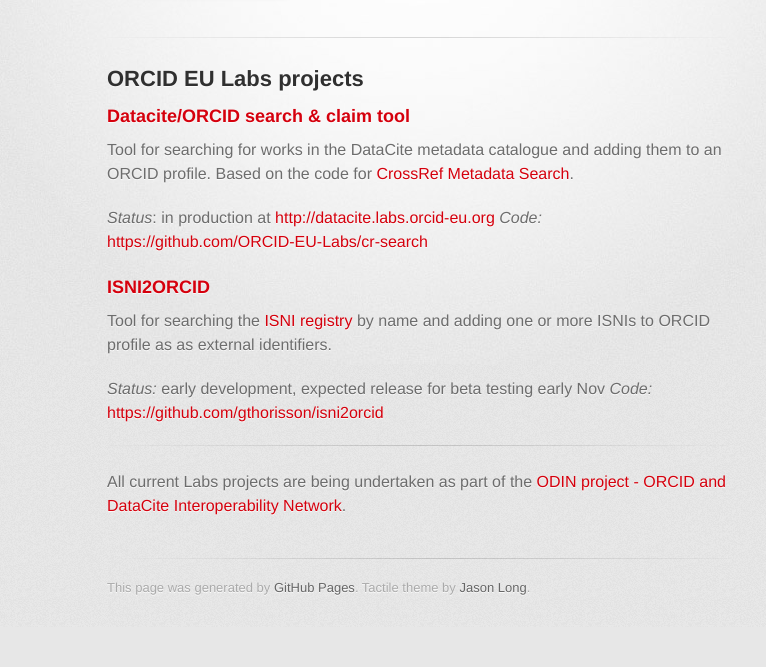
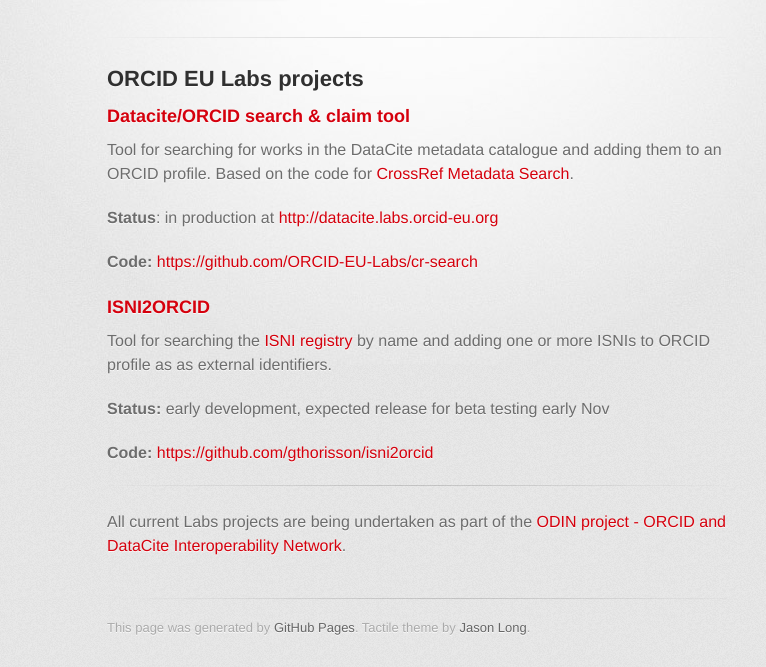
Before and after one commit to ORCID-EU-Labs/ORCID-EU-Labs.github.io, a plain HTML site: page index.html in a window 1280 px wide. Shown: the part 209-876 px from the top of the page, without its empty margins (223-989 px from the left). Before the commit the page ends 836 px from the top, so only its background shows below. Drawn offline with Linux system fonts and the light colour scheme; a web font is replaced by a local one.

Commit message:
Replace master branch with page content via GitHub

```diff
--- a/index.html
+++ b/index.html
@@ -37,8 +37,9 @@
 
 <p>Tool for searching for works in the DataCite metadata catalogue and adding them to an ORCID profile. Based on the code for <a href="http://search.crossref.org">CrossRef Metadata Search</a>.</p>
 
-<p><em>Status</em>: in production at <a href="http://datacite.labs.orcid-eu.org">http://datacite.labs.orcid-eu.org</a>
-<em>Code:</em> <a href="https://github.com/ORCID-EU-Labs/cr-search">https://github.com/ORCID-EU-Labs/cr-search</a></p>
+<p><strong>Status</strong>: in production at <a href="http://datacite.labs.orcid-eu.org">http://datacite.labs.orcid-eu.org</a></p>
+
+<p><strong>Code:</strong> <a href="https://github.com/ORCID-EU-Labs/cr-search">https://github.com/ORCID-EU-Labs/cr-search</a></p>
 
 <h3>
 <a name="isni2orcid" class="anchor" href="#isni2orcid"><span class="octicon octicon-link"></span></a>ISNI2ORCID</h3>
@@ -46,8 +47,9 @@
 <p>Tool for searching the <a href="http://isni.org">ISNI registry</a> by name and adding one or more
 ISNIs to ORCID profile as as external identifiers.</p>
 
-<p><em>Status:</em> early development, expected release for beta testing early Nov
-<em>Code:</em> <a href="https://github.com/gthorisson/isni2orcid">https://github.com/gthorisson/isni2orcid</a></p>
+<p><strong>Status:</strong> early development, expected release for beta testing early Nov </p>
+
+<p><strong>Code:</strong> <a href="https://github.com/gthorisson/isni2orcid">https://github.com/gthorisson/isni2orcid</a></p>
 
 <hr><p>All current Labs projects are being undertaken as part of the <a href="http://odin-project.eu">ODIN project - ORCID and DataCite Interoperability Network</a>.</p>
         </section>
--- a/params.json
+++ b/params.json
@@ -1 +1 @@
-{"name":"ORCID EU Labs","tagline":"ORCID EU Labs projects","body":"## ORCID EU Labs projects\r\n\r\n\r\n### Datacite/ORCID search & claim tool\r\n\r\nTool for searching for works in the DataCite metadata catalogue and adding them to an ORCID profile. Based on the code for [CrossRef Metadata Search](http://search.crossref.org).\r\n\r\n*Status*: in production at http://datacite.labs.orcid-eu.org\r\n*Code:* https://github.com/ORCID-EU-Labs/cr-search\r\n\r\n\r\n\r\n### ISNI2ORCID \r\n\r\nTool for searching the [ISNI registry](http://isni.org) by name and adding one or more\r\nISNIs to ORCID profile as as external identifiers.\r\n\r\n*Status:* early development, expected release for beta testing early Nov \r\n*Code:* https://github.com/gthorisson/isni2orcid\r\n\r\n\r\n***\r\n\r\nAll current Labs projects are being undertaken as part of the [ODIN project - ORCID and DataCite Interoperability Network](http://odin-project.eu).\r\n\r\n","google":"UA-17492803-7","note":"Don't delete this file! It's used internally to help with page regeneration."}
+{"name":"ORCID EU Labs","tagline":"ORCID EU Labs projects","body":"## ORCID EU Labs projects\r\n\r\n\r\n### Datacite/ORCID search & claim tool\r\n\r\nTool for searching for works in the DataCite metadata catalogue and adding them to an ORCID profile. Based on the code for [CrossRef Metadata Search](http://search.crossref.org).\r\n\r\n**Status**: in production at http://datacite.labs.orcid-eu.org\r\n\r\n**Code:** https://github.com/ORCID-EU-Labs/cr-search\r\n\r\n\r\n\r\n### ISNI2ORCID \r\n\r\nTool for searching the [ISNI registry](http://isni.org) by name and adding one or more\r\nISNIs to ORCID profile as as external identifiers.\r\n\r\n**Status:** early development, expected release for beta testing early Nov \r\n\r\n**Code:** https://github.com/gthorisson/isni2orcid\r\n\r\n\r\n***\r\n\r\nAll current Labs projects are being undertaken as part of the [ODIN project - ORCID and DataCite Interoperability Network](http://odin-project.eu).\r\n\r\n","google":"UA-17492803-7","note":"Don't delete this file! It's used internally to help with page regeneration."}
```
